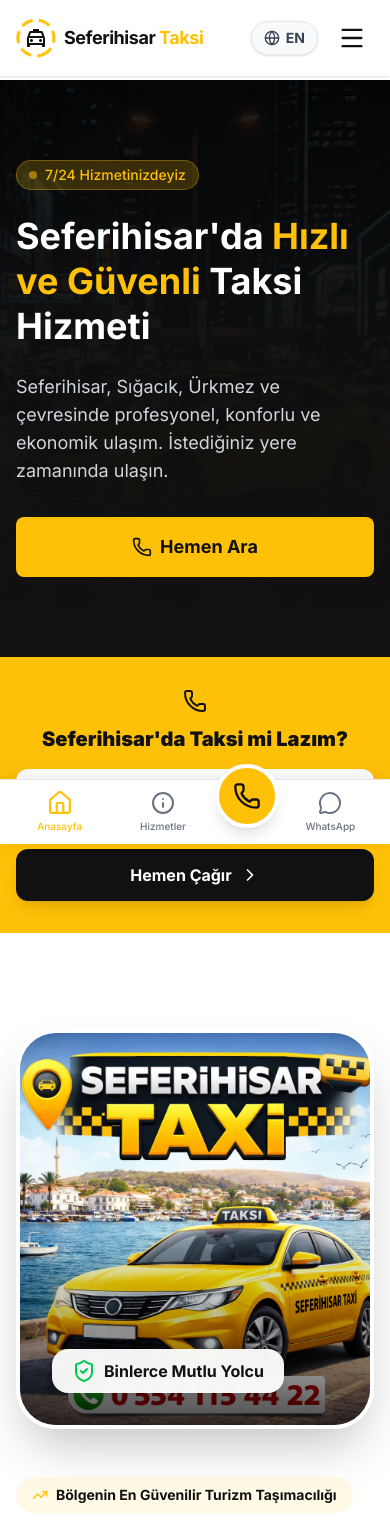
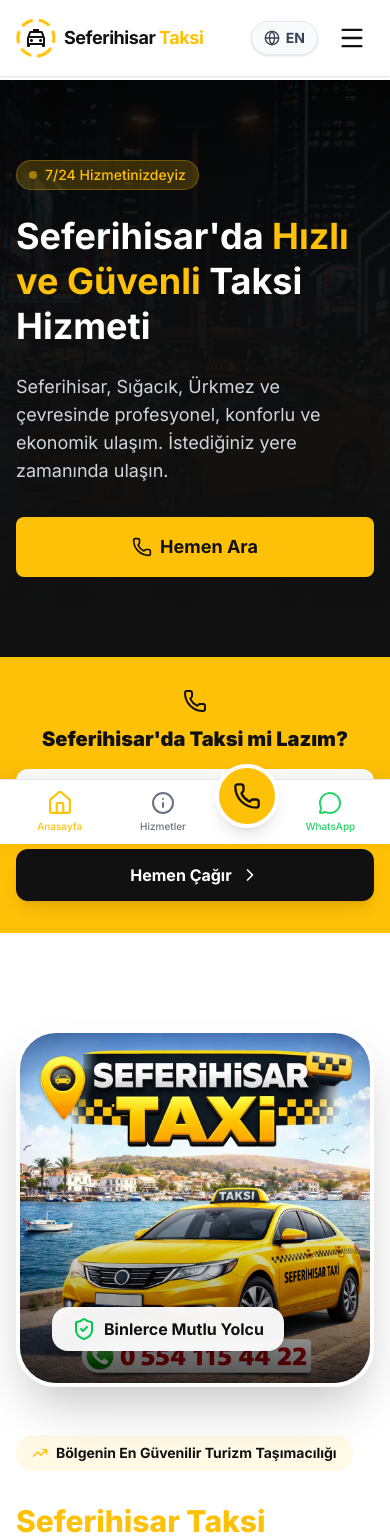
Before and after one commit to kodfinans34/seferihisartaxi, a Next.js app: page / in a window 390 px wide. Shown: the top 1539 px of the page. Built offline with nearby package versions, Linux system fonts and the light colour scheme.

Commit message:
style: set seferihisar-bg to 640x640 ratio & make whatsapp icon green in mobile bar

```diff
--- a/src/app/page.tsx
+++ b/src/app/page.tsx
@@ -81,7 +81,7 @@ export default function Home() {
       <section className="py-24 bg-white">
         <div className="max-w-7xl mx-auto px-4 sm:px-6 lg:px-8">
           <div className="flex flex-col lg:flex-row items-center gap-12 lg:gap-20">
-            <div className="w-full lg:w-1/2 relative h-[400px] lg:h-[550px] rounded-[2.5rem] overflow-hidden shadow-2xl border-4 border-white group">
+            <div className="w-full lg:w-1/2 relative mx-auto aspect-square max-w-[640px] rounded-[2.5rem] overflow-hidden shadow-2xl border-4 border-white group">
               <Image src="/seferihisar-bg.png" alt="Seferihisar Taksi Nöbetçi Transfer" fill className="object-cover group-hover:scale-105 transition-transform duration-700" />
               <div className="absolute inset-0 bg-gradient-to-t from-black/60 via-transparent to-transparent"></div>
               <div className="absolute bottom-8 left-8 right-8">
--- a/src/components/layout/MobileBottomBar.tsx
+++ b/src/components/layout/MobileBottomBar.tsx
@@ -48,7 +48,7 @@ export const MobileBottomBar = () => {
                                 href={item.href}
                                 target="_blank"
                                 rel="noopener noreferrer"
-                                className="flex flex-col items-center justify-center w-full h-full text-gray-500 hover:text-[#25D366] transition-colors"
+                                className="flex flex-col items-center justify-center w-full h-full text-[#25D366] hover:text-[#20bd5a] transition-colors"
                             >
                                 <div className="mb-1">{item.icon}</div>
                                 <span className="text-[10px] font-medium">{item.label}</span>
```
